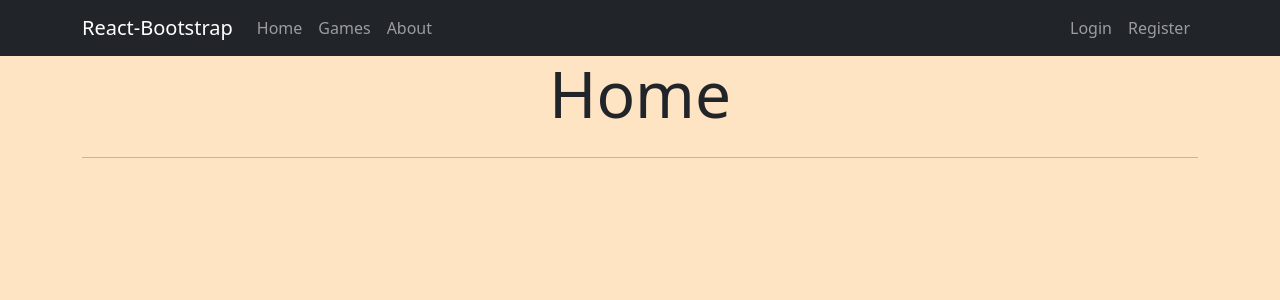
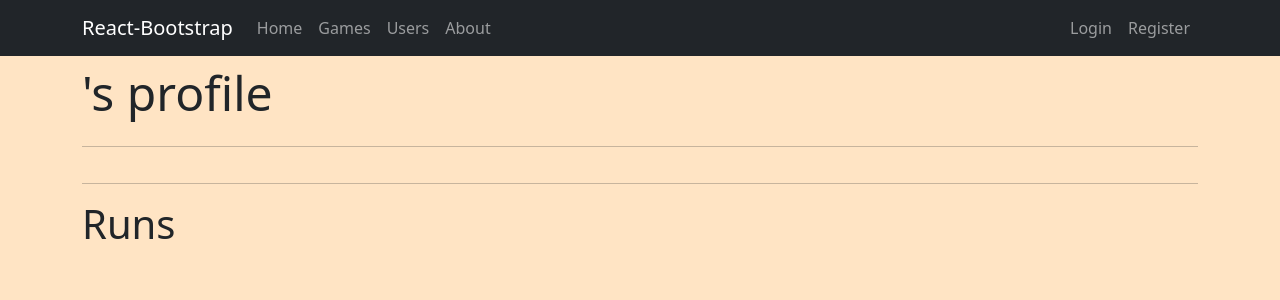
Before and after one commit to iaw-2022/fedeiar-js, a React (Create React App) app: page /users/1 in a window 1280 px wide. Before the commit this address led to /. Shown: the top 300 px of the page. Built offline with nearby package versions, Linux system fonts and the light colour scheme; no server answers.

Commit message:
Pestaña de users (incompleto)

```diff
--- a/src/App.js
+++ b/src/App.js
@@ -8,6 +8,8 @@ import Games from './components/games.js';
 import About from './components/about.js';
 import Videos from './components/videos';
 import SingleVideo from './components/singleVideo';
+import Users from './components/users';
+import SingleUser from './components/singleUser';
 
 function App() {
     return (
@@ -19,6 +21,8 @@ function App() {
                         <Route path='games' element={<Games />} />
                         <Route path='games/:game_id' element={<Videos />}/>
                         <Route path='games/:game_id/:video_id' element={<SingleVideo />}/>
+                        <Route path='users' element={<Users />}/>
+                        <Route path='users/:user_id' element={<SingleUser />}/>
                         <Route path='about' element={<About />} />
                         <Route path='*' element={<Navigate replace to="/" />} />
                     </Route>
--- a/src/components/games.js
+++ b/src/components/games.js
@@ -43,8 +43,8 @@ const Games = () => {
 
                 <Row xs={2} md={5} ls={8} className="g-4">
                     {searchedGames.map( (game, idx) => (
-                        <Col>
-                            <Card bg="dark" text="light" >
+                        <Col key={game.id}>
+                            <Card bg="dark" text="light">
                                 <Card.Img variant="top" src="/joystick.png"/>
                                 <Card.Body>
                                     <Card.Title className="text-start pb-2">{game.game_name}</Card.Title>
--- /dev/null
+++ b/src/components/singleUser.js
@@ -0,0 +1,44 @@
+import { useEffect, useState } from "react";
+import { useParams } from "react-router-dom";
+import Body from "../layouts/body";
+import Header from "../layouts/header";
+
+
+const SingleUser = () => {
+
+    const { user_id } = useParams();
+
+     // Hooks
+     const [user, setUser] = useState([]);
+
+     // Fetch
+     const getDataFromAPI = async() => {
+        const URL = process.env.REACT_APP_API_URL+"/users/"+user_id;
+        let response = await fetch(URL);
+        const dataUser = await response.json();
+        setUser(dataUser);
+     }
+
+     useEffect( () => {
+         getDataFromAPI();
+     }, []);
+
+
+    return(
+        <div>
+            <Header className=""><h2 className="display-5 text-start">{user.user_name}'s profile</h2></Header>
+
+            <Body>
+
+
+
+                <hr></hr>
+
+                <h1 className="display-6 text-start">Runs</h1>
+            </Body>
+        </div>
+    );
+
+}
+
+export default SingleUser;
--- /dev/null
+++ b/src/components/users.js
@@ -0,0 +1,88 @@
+import { Button, Tab, Tabs } from "react-bootstrap";
+import React, { useEffect, useState } from "react";
+import DataTable from "react-data-table-component";
+import { useParams, useLocation, Link } from "react-router-dom";
+import Header from "../layouts/header";
+import Body from "../layouts/body";
+
+
+const Users = () => {
+
+    // Hooks
+    const [users, setUsers] = useState([]);
+    const [isLoaded, setLoaded] = useState(false);
+
+    // Fetch
+    const getDataFromAPI = async () => {
+        const URL = process.env.REACT_APP_API_URL+"/users";
+        const response = await fetch(URL);
+        const dataUsers = await response.json();
+        setUsers(dataUsers);
+
+        setLoaded(true);
+    }
+
+    useEffect(() => {
+        getDataFromAPI();
+    }, []);
+
+    // Columnas
+
+    const columns = [
+        {
+            name: "User",
+            selector: row => row.user_name,
+            cell: (user) => (
+                <Link to={`/users/${user.id}`}>{user.user_name}</Link>
+            )
+        },
+        {
+            name: "Email",
+            selector: row => row.email
+        },
+        {
+            name: "Nationality",
+            selector: row => row.nationality
+        },
+        {
+            name: "Joined in",
+            selector: row => new Date(row.created_at).toLocaleDateString({day: '2-digit', month: '2-digit', year: 'numeric'}),
+        },
+    ]
+
+    const paginationComponentOptions = {
+        selectAllRowsItem: true,
+    };
+
+    if(!isLoaded){
+        return(
+            <Header><h2 className="display-5">Loading...</h2></Header>
+        )
+    }
+
+    return (
+        <div>
+            <Header><h2 className="display-5">Users</h2></Header>
+
+            <Body>
+
+                <div className="">
+                    <DataTable
+                        theme="dark"
+                        columns={columns}
+                        data={users}
+                        pagination
+                        paginationComponentOptions={paginationComponentOptions}
+                        dense
+                        // striped
+                    />
+                </div>
+
+            </Body>
+
+        </div>
+    )
+}
+
+
+export default Users;
--- a/src/layouts/header.js
+++ b/src/layouts/header.js
@@ -3,7 +3,7 @@
 const Header = (props) => {
     return(
         <div>
-            <header className="mb-4">{props.children}</header>
+            <header className="pt-2 mb-4">{props.children}</header>
             <hr></hr>
         </div>
     );
--- a/src/layouts/navbar.js
+++ b/src/layouts/navbar.js
@@ -12,6 +12,7 @@ const NavigationBar = () => {
                         <Nav className="me-auto">
                             <Nav.Link as={Link} to="/">Home</Nav.Link>
                             <Nav.Link as={Link} to="/games">Games</Nav.Link>
+                            <Nav.Link as={Link} to="/users">Users</Nav.Link>
                             <Nav.Link as={Link} to="/about">About</Nav.Link>
                         </Nav>
                         <Nav>
```
